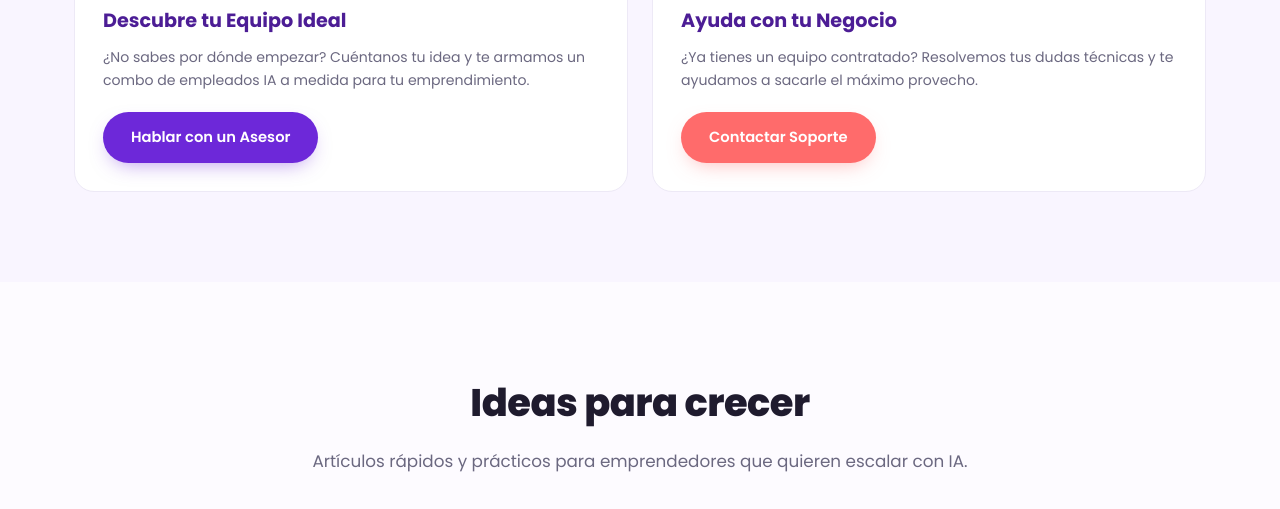
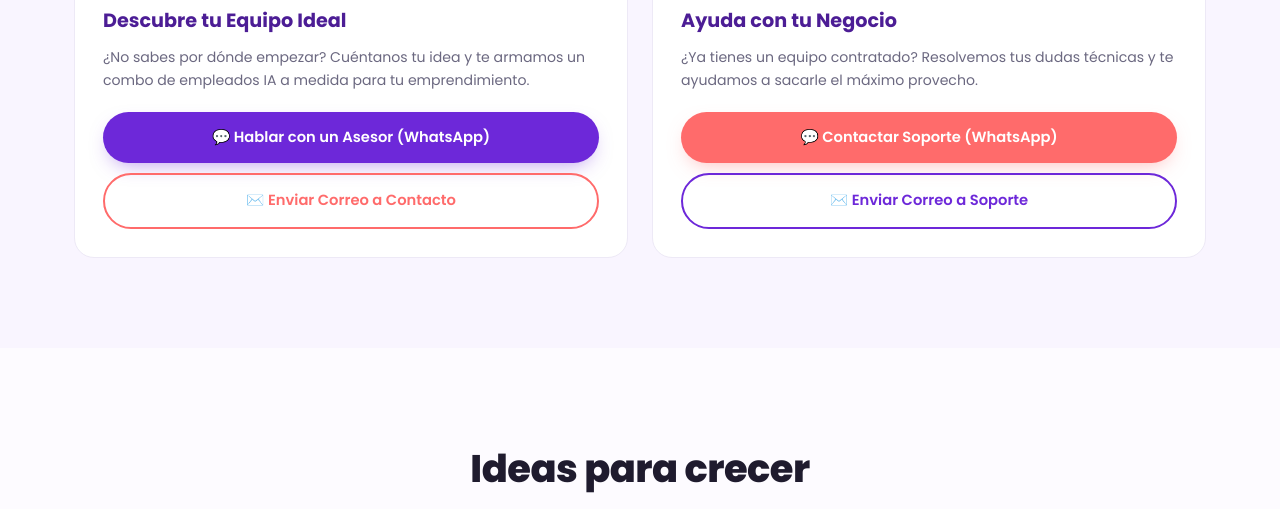
Before and after one commit to jhonnycastle81/tuempleadoia-shop, a plain HTML site: page index.html in a window 1280 px wide. Shown: the part 2216-2725 px from the top of the page. Drawn offline with Linux system fonts and the light colour scheme.

Commit message:
Update support contact options in index.html

```diff
--- a/index.html
+++ b/index.html
@@ -204,7 +204,10 @@
         <div class="support-content">
           <h3>Descubre tu Equipo Ideal</h3>
           <p>¿No sabes por dónde empezar? Cuéntanos tu idea y te armamos un combo de empleados IA a medida para tu emprendimiento.</p>
-          <a href="https://wa.me/525551000359?text=Hola,%20vengo%20de%20tuempleadoia.shop%20y%20quiero%20asesor%C3%ADa%20(M%C3%A9xico)" class="btn">Hablar con un Asesor</a>
+          <div style="display:flex; flex-direction:column; gap:10px;">
+            <a href="https://wa.me/525551000359?text=Hola,%20vengo%20de%20tuempleadoia.shop%20y%20quiero%20asesor%C3%ADa" class="btn" style="text-align:center;">💬 Hablar con un Asesor (WhatsApp)</a>
+            <a href="mailto:contacto@tuempleadoia.shop?subject=Quiero%20mi%20equipo%20de%20IA&body=Hola%20equipo%20de%20TuEmpleadoIA,%0A%0AMe%20gustar%C3%ADa%20armar%20un%20equipo%20de%20IA%20para%20mi%20negocio.%0A%0AMis%20datos:%0A-%20Nombre:%0A-%20Idea%20de%20negocio:%0A-%20Qu%C3%A9%20necesito:" class="btn btn-coral" style="text-align:center; background:transparent; border:2px solid var(--coral); color:var(--coral); box-shadow:none;">✉️ Enviar Correo a Contacto</a>
+          </div>
         </div>
       </div>
       <div class="support-card">
@@ -212,7 +215,10 @@
         <div class="support-content">
           <h3>Ayuda con tu Negocio</h3>
           <p>¿Ya tienes un equipo contratado? Resolvemos tus dudas técnicas y te ayudamos a sacarle el máximo provecho.</p>
-          <a href="https://wa.me/51941463997?text=Hola,%20vengo%20de%20tuempleadoia.shop%20y%20necesito%20soporte%20(Per%C3%BA)" class="btn btn-coral">Contactar Soporte</a>
+          <div style="display:flex; flex-direction:column; gap:10px;">
+            <a href="https://wa.me/51941463997?text=Hola,%20vengo%20de%20tuempleadoia.shop%20y%20necesito%20soporte" class="btn btn-coral" style="text-align:center;">💬 Contactar Soporte (WhatsApp)</a>
+            <a href="mailto:soporte@tuempleadoia.shop?subject=Necesito%20ayuda%20con%20mi%20equipo&body=Hola%20equipo%20de%20Soporte,%0A%0AYa%20soy%20cliente%20y%20necesito%20ayuda.%0A%0AMis%20datos:%0A-%20Nombre:%0A-%20Problema:" class="btn" style="text-align:center; background:transparent; border:2px solid var(--violet); color:var(--violet); box-shadow:none;">✉️ Enviar Correo a Soporte</a>
+          </div>
         </div>
       </div>
     </div>
```
